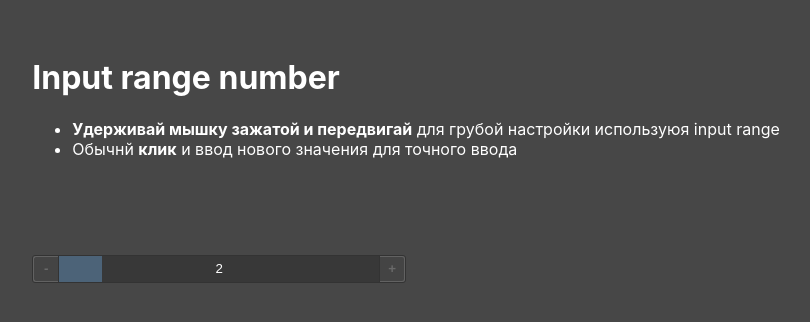
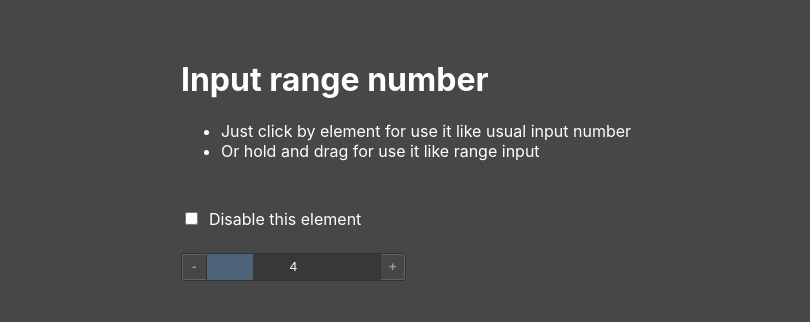
Before and after one commit to MatsMaker/input-range-number, a React (Create React App) app: page / in a window 1280 px wide. Shown: the top 322 px of the page, without its empty margins (234-1044 px from the left). Built offline with nearby package versions, Linux system fonts and the light colour scheme.

Commit message:
ftr: disabled

```diff
--- a/src/App.css
+++ b/src/App.css
@@ -16,8 +16,16 @@ h1, ul {
   min-height: 40%;
 }
 
+.example-optional {
+  margin-top: 3em;
+}
+.example-optional label {
+    color: white;
+    margin-left: .5em;
+}
+
 .example-wrapper {
-  margin-top: 2em;
+  margin-top: .5em;
   width: 50%;
   max-width: 500px;
   font-size: 48px;
--- a/src/App.js
+++ b/src/App.js
@@ -15,20 +15,29 @@ function validationFn(nextValue) {
 
 function App() {
 
-  const [count, setCount] = useState(2);
+  const [count, setCount] = useState(4);
+  const [checked, setChecked] = useState(false);
 
   return (
     <div>
       <h1 className="test-class">Input range number</h1>
       <ul>
         <li>
-          <b>Удерживай мышку зажатой и передвигай</b> для грубой настройки
-          используюя input range
+          Just click by element for use it like usual input number
         </li>
         <li>
-          Обычнй <b>клик</b> и ввод нового значения для точного ввода
+          Or hold and drag for use it like range input
         </li>
       </ul>
+      <div className="example-optional">
+        <input
+          type='checkbox'
+          checked={checked}
+          onChange={e => setChecked(e.target.checked)}
+          id="cheese"
+        />
+        <label htmlFor="cheese">Disable this element</label>
+      </div>
       <div className="example-wrapper">
         <InputRangeText
           min={MIN_VALUE}
@@ -37,7 +46,7 @@ function App() {
           value={count}
           onChange={setCount}
           validation={validationFn}
-          disabled={true}
+          disabled={checked}
         />
       </div>
     </div>
--- a/src/input-range-text/index.css
+++ b/src/input-range-text/index.css
@@ -24,6 +24,10 @@
   left: 0;
   position: absolute;
 }
+.irn__event-box.irn__disabled {
+  width: 0;
+  height: 0;
+}
 
 .irn__input {
   width: 100%;
@@ -37,6 +41,9 @@
   top: 0;
   position: absolute;
   left: 0;
+}
+.irn__input.irn__disabled {
+  color: #7b7d7f;
 }
 
 .irn__invalid .irn__input {
@@ -92,6 +99,9 @@
   top: 0;
   opacity: 75%;
 }
+.irn__range.irn__disabled {
+  background-color: #404040;
+}
 
 .irn__input-box {
   cursor: text;
--- a/src/input-range-text/index.js
+++ b/src/input-range-text/index.js
@@ -158,48 +158,58 @@ class InputRangeText extends Component {
     this.hardChangeValue(value);
   }
 
+  classnames(values, obj) {
+    const {disabled} = this.props;
+    const {isValid} = this.state;
+    return classnames(values, {
+      irn__invalid: !isValid,
+      irn__disabled: disabled,
+      ...obj,
+    })
+  }
+
   render() {
     const { step, min, max, value, disabled } = this.props;
-    const { isRanging, isValid } = this.state;
+    const { isRanging } = this.state;
     const decrementIsDisabled = disabled || value === min;
     const incrementIsDisabled = disabled || value === max;
 
     return (
 			<div
-				className={classnames("irn__box", {
-          irn__invalid: !isValid,
-          irn__disabled: disabled
-				})}
+				className={this.classnames("irn__box")}
 			>
 				<button
-					className={classnames("irn__button irn_button-decrement", {
+					className={this.classnames("irn__button irn_button-decrement", {
             "irn__disabled": decrementIsDisabled,
           })}
-					onClick={this.handleSubmitButtons(-1 * step)}
+          onClick={this.handleSubmitButtons(-1 * step)}
+          disabled={disabled}
 				>
 					-
 				</button>
 				<div
-					className={classnames("irn__input-box", {
+					className={this.classnames("irn__input-box", {
 						"irn__input-box__ranging": isRanging
 					})}
 				>
-					<div className="irn__range" ref="rangeOfFilled" />
+					<div className={this.classnames("irn__range")} ref="rangeOfFilled" />
           <input
-						className="irn__input"
+						className={this.classnames("irn__input")}
 						ref="input"
 						value={this.props.value}
             onChange={this.handleChangeInput}
             type="text"
-            disabled
+            disabled={disabled}
 					/>
-					<div className="irn__event-box" ref="eventBox" />
+          <div className={this.classnames("irn__event-box")}
+            ref="eventBox" />
 				</div>
 				<button
-					className={classnames("irn__button irn_button-increment", {
+					className={this.classnames("irn__button irn_button-increment", {
             "irn__disabled": incrementIsDisabled,
           })}
-					onClick={this.handleSubmitButtons(+1 * step)}
+          onClick={this.handleSubmitButtons(+1 * step)}
+          disabled={disabled}
 				>
 					+
 				</button>
```
Also changed, not shown: screenshot.png (added), 1 other file (tests, documents, lock files or other folders).
